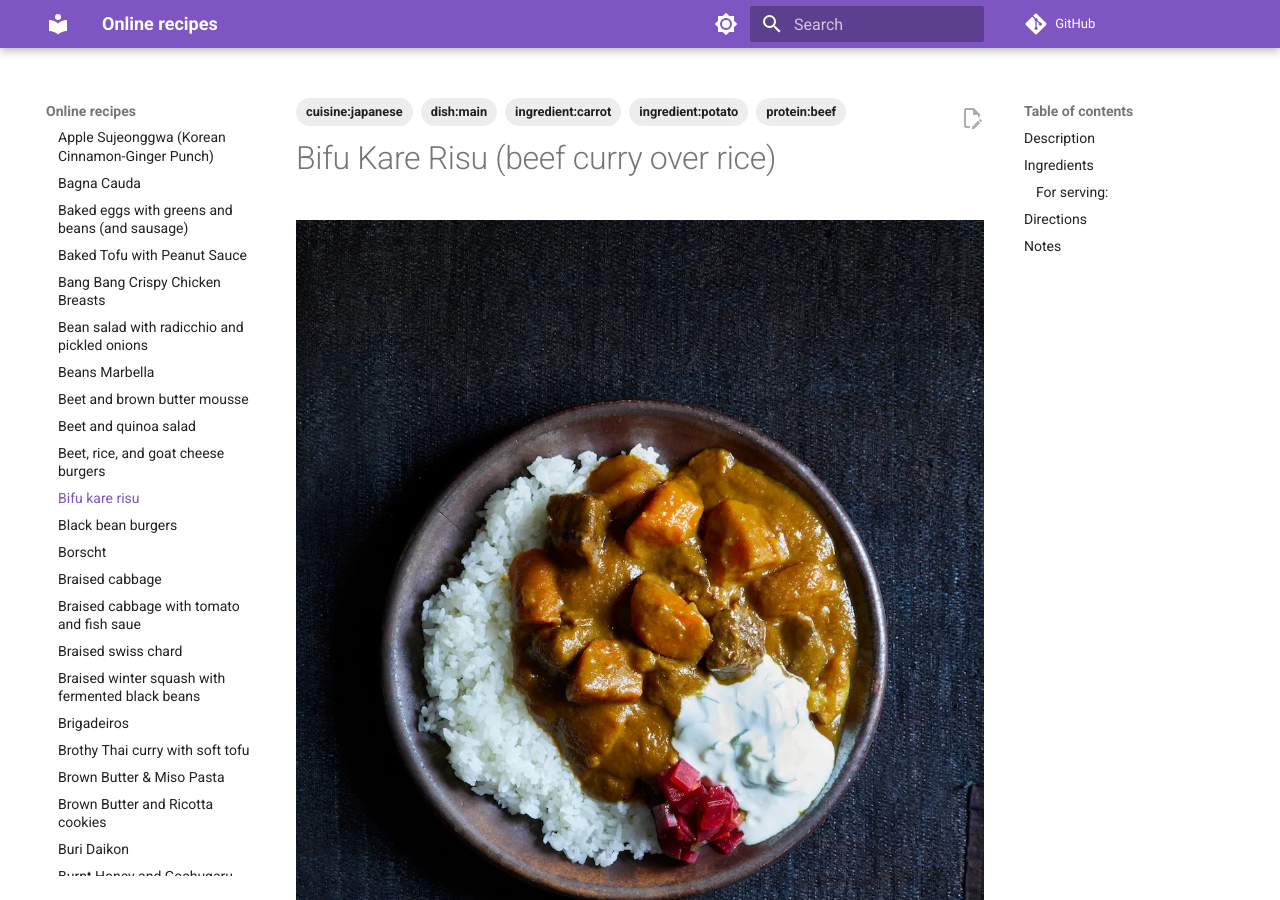
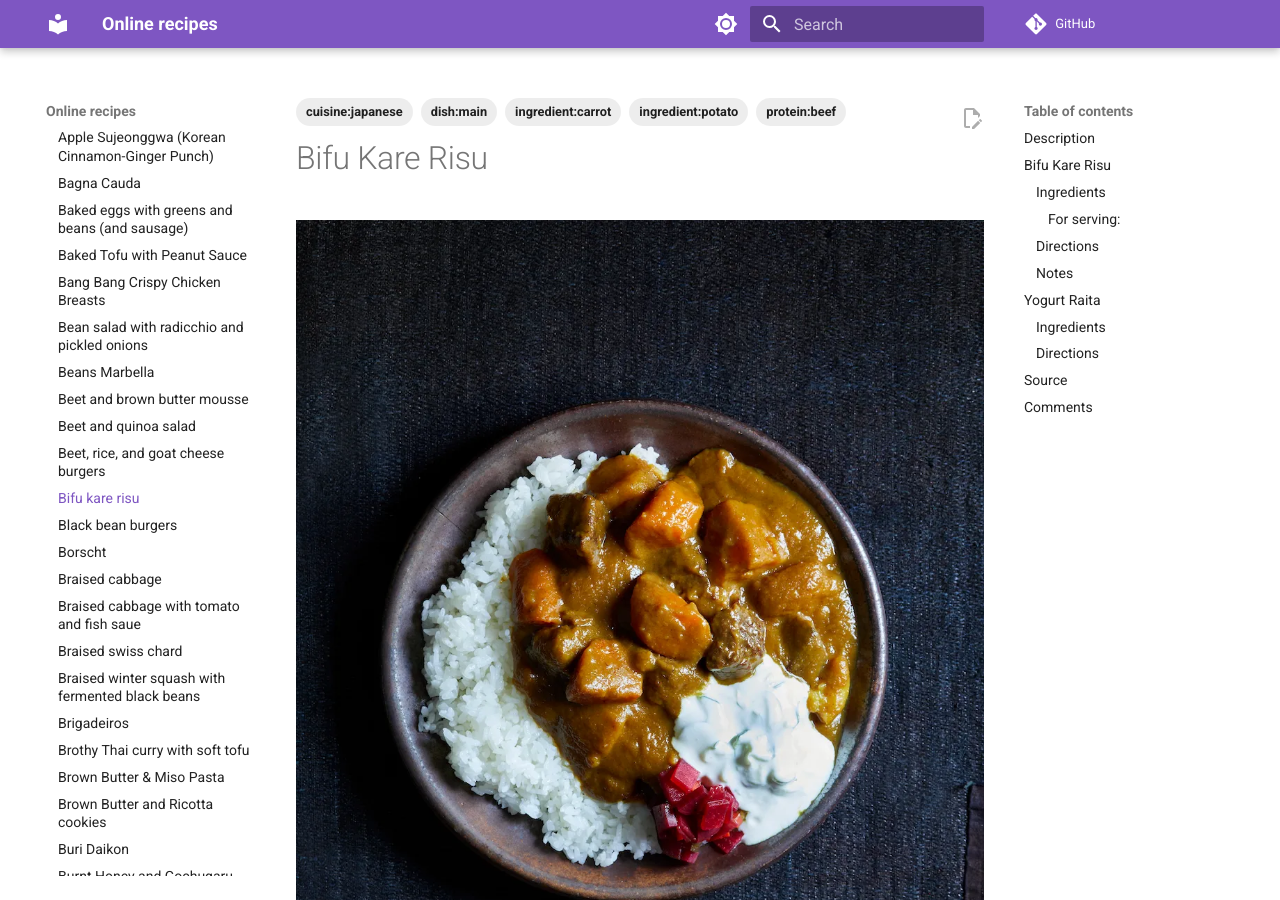
Before and after one commit to billbrod/recipes, an MkDocs documentation site: the page built from docs/recipes/bifu_kare_risu.md, in a window 1280 px wide and 900 px high. Built offline with MkDocs 1.6.1 and Material for MkDocs 9.7.7, drawn with Linux system fonts in a browser that asks for light colours; comment, search, counter and statistics services are not loaded.

```diff
--- a/docs/recipes/bifu_kare_risu.md
+++ b/docs/recipes/bifu_kare_risu.md
@@ -8,7 +8,7 @@ tags:
 ---
 <!-- Tags can have colon, but no space around it -->
 
-# Bifu Kare Risu (beef curry over rice)
+# Bifu Kare Risu
 
 ![Recipe picture](../images/bifu_kare_risu.webp)
 
@@ -28,7 +28,8 @@ One of these recipes that caught my eye in particular was Sylvan’s take on cur
 
 Curry rice has been a big part of Sylvan’s culinary experiences—from enjoying his mother’s version of it as a child, to selling it at a pop-up restaurant as part of a high school project, to crafting his own rendition that he continues to cook for family and friends as an adult. This recipe below for bifu kare risu (beef curry rice) from his cookbook is one he’s refined over the years. Here, Sylvan employs S&B brand curry powder (instead of pre-packaged curry cubes) and kurozato, an unrefined black lump sugar, to caramelize in the pan after browning the beef so that it creates deeper color and flavor. Onions also play an important role, as they provide structure for the curry; cooking them down over low heat with grated apple and the seasonings until soft and jammy, then blending them with chicken stock creates a silky sauce that results in a smooth, sweet curry.
 
-## Ingredients { #ingredients }
+## Bifu Kare Risu
+### Ingredients { #ingredients }
 
 - 3 tablespoons vegetable or other neutral oil
 - 2 pounds beef chuck, cut into ¾-inch pieces
@@ -47,12 +48,12 @@ Curry rice has been a big part of Sylvan’s culinary experiences—from enjoyin
 - 2 large carrots, cut into ½-inch pieces
 - 1 tablespoon potato starch
 
-### For serving:
+#### For serving:
 
 - Hot rice
 - Yogurt Raita (recipe below)
 - Store-bought fukujinzuke pickles (optional)
-## Directions
+### Directions
 
 <!-- If you have a direction that refers to a number of some ingredient, wrap
 the number in asterisks and add `{.ingredient-num}` afterwards. For example,
@@ -67,7 +68,7 @@ us to properly change the number when changing the serves value. -->
 7. The curry can be served immediately or made ahead and reheated. It will keep in an airtight container in the refrigerator for up to 3 days. I don’t recommend freezing it, since the potatoes and carrots will suffer.
 8. When ready to serve, spoon the curry into a large bowl. Serve with rice, yogurt raita, and the pickles (if using).
 
-## Notes
+### Notes
 
 Variations:
 - This curry can be made with chicken instead of beef. Use an equal amount of boneless, skin-on chicken thighs, browning them skin-side down as you would the beef, or with an assortment of chicken parts (though if you use white meat, you want to pull those pieces from the curry sauce sooner, so they don’t dry out).
@@ -75,26 +76,26 @@ Variations:
 - As for vegetables, kabocha squash is a nice addition, although its cooking time is shorter, so you’ll want to add it just 10 minutes before the curry is finished.
 - If you want a lighter dish, broccoli florets, orange or purple cauliflower, and green beans can be blanched in salted water, then arranged over the rice before scooping the curry over.
 
-# Yogurt Raita
+## Yogurt Raita
 
 - Serves: 2 cups
 { #serves }
 
-## Ingredients
+### Ingredients
 
 - 1 Japanese cucumber
 - .5 teaspoon sea salt
 - 1 garlic clove
 - 2 cups whole milk Greek yogurt
 
-## Directions
+### Directions
 
 1. Using a mandoline or a sharp knife, thinly slice the cucumber. Place the slices in a small bowl and toss with the salt. Let stand until the salt begins to draw out water from the cucumbers, about 5 minutes. Massage the cucumber slices to release their liquid, gently at first to keep them from breaking, then more vigorously as they start to expel water. Gently squeeze out as much liquid as you can from the cucumbers, wipe the bowl dry, and return the squeezed cucumbers to the bowl.
 2. Using a mortar and pestle, pound the garlic with a pinch of salt into a smooth paste (or grate the garlic on a rasp-style grater). Stir the garlic into the cucumbers and add the yogurt. Season to taste with additional salt.
 3. Serve right away or store in an airtight container in the refrigerator for up to 1 day.
 
-# Source
+## Source
 
 [That One Dish](https://thatonedish.substack.com/p/a-recipe-for-bifu-kare-risu-beef)
 
-# Comments
+## Comments
```
Also changed, not shown: docs/recipes/pappa_al_pomodoro.md (+1 -1 lines).
